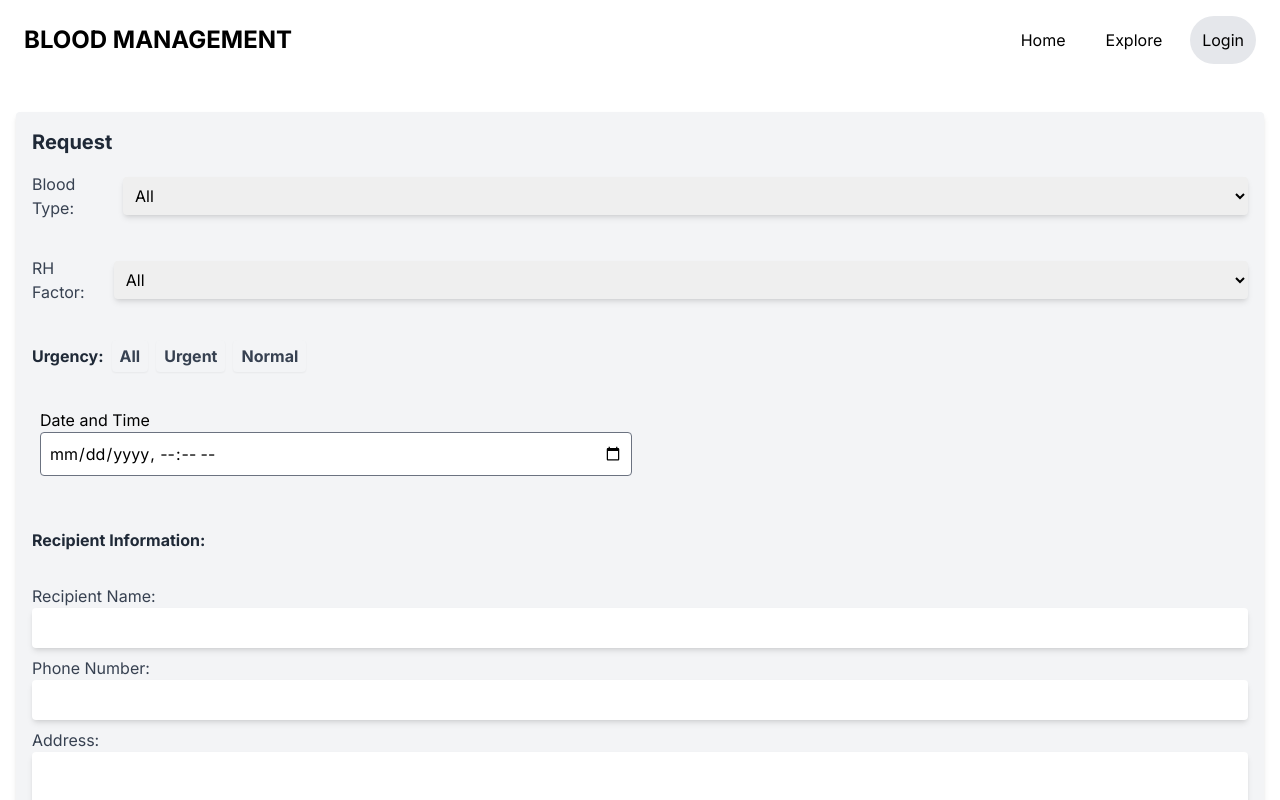
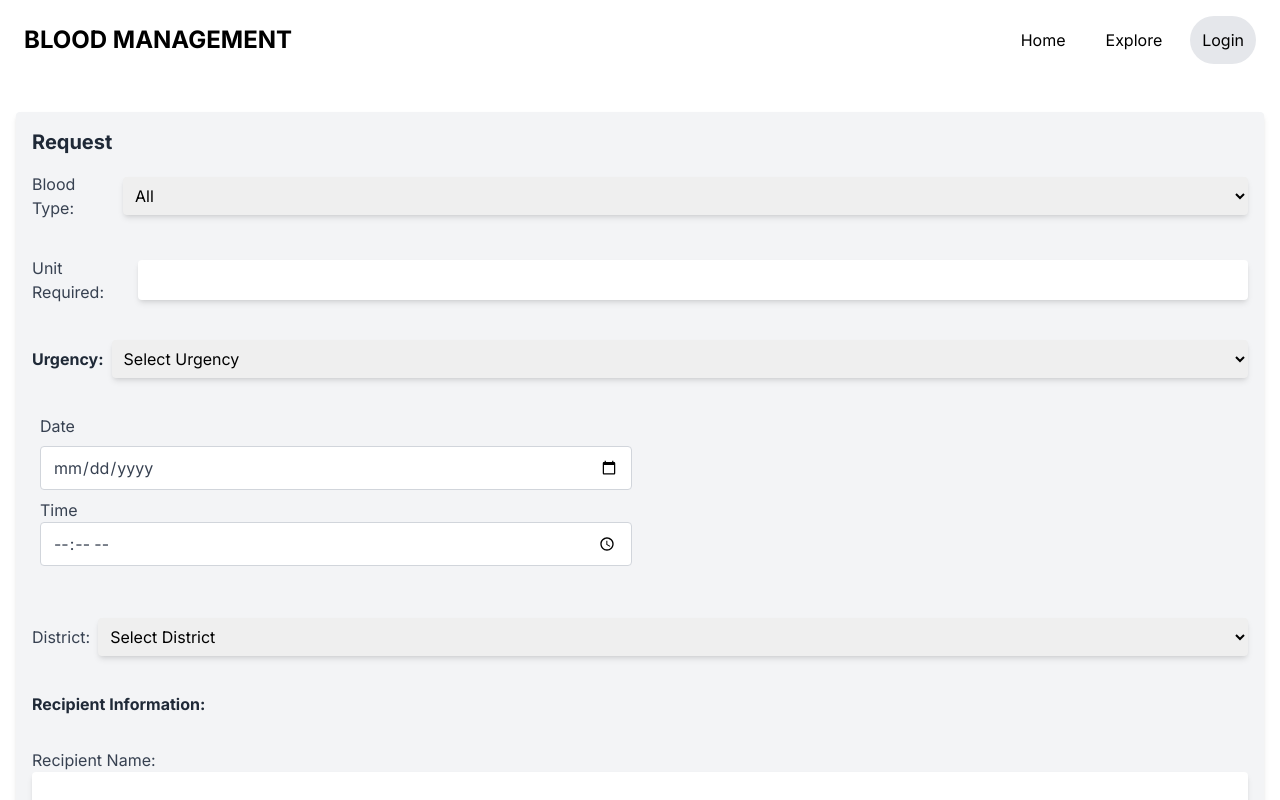
Before and after one commit to jogeorge26/blooddonation2, a Next.js app: page /request in a window 1280 px wide. Shown: the top 800 px of the page. Built offline with nearby package versions, Linux system fonts and the light colour scheme.

Commit message:
request data reviving completed

```diff
--- a/app/register/page.js
+++ b/app/register/page.js
@@ -24,6 +24,7 @@ const DonorRegistration = () => {
     console.log(formData);
     //history.push('/dashboard'); // Redirect to dashboard after successful registration
   };
+
 
   return (
     <div class="container m-auto bg-red-500 text-white p-4">
--- a/app/request/page.js
+++ b/app/request/page.js
@@ -2,18 +2,38 @@
 import React from "react";
 import { useState } from "react";
 
-function BloodDonorConnectPage() {
+function BloodRequestPage() {
   const [formData, setFormData] = useState({
-    name: "",
-    email: "",
-    phone: "",
-    bloodGroup: "",
-    lastDonationDate: "",
-    DOB: "",
+    bloodgroup: "",
+    unite: "",
+    urgency: "",
+    date: "",
+    time: "",
+    rname: "",
+    rnumber: "",
+    raddr: "",
+    hospitalname: "",
+    hospitaladdr: "",
+    district: "",
   });
 
   const handleChange = (e) => {
     setFormData({ ...formData, [e.target.name]: e.target.value });
+  };
+
+  const submitHandel = (e) => {
+    alert("Your request has been submitted successfully");
+    console.log(formData.bloodgroup);
+    console.log(formData.unite);
+    console.log(formData.urgency);
+    console.log(formData.date);
+    console.log(formData.time);
+    console.log(formData.rname);
+    console.log(formData.raddr);
+    console.log(formData.rnumber);
+    console.log(formData.hospitalname);
+    console.log(formData.hospitaladdr);
+    console.log(formData.district);
   };
 
   return (
@@ -26,6 +46,8 @@ function BloodDonorConnectPage() {
               Blood Type:
             </label>
             <select
+              onChange={handleChange}
+              name="bloodgroup"
               id="bloodType"
               className="w-full rounded shadow-md p-2 focus:outline-none focus:ring-1 focus:ring-blue-500"
             >
@@ -41,59 +63,90 @@ function BloodDonorConnectPage() {
             </select>
           </div>
           <div className="flex items-center">
-            <label htmlFor="rhFactor" className="mr-2 text-gray-700">
-              RH Factor:
+            <label htmlFor="unit" className="mr-2 text-gray-700">
+              Unit Required:
+            </label>
+            <input
+              id="unit"
+              type="number" // Use type="number" for numeric input
+              name="unite" // Name changed to "unit"
+              className="w-full rounded shadow-md p-2 focus:outline-none focus:ring-1 focus:ring-blue-500"
+              onChange={handleChange}
+              min="0" // Set minimum value to 0 (positive number)
+              required // Make the input required
+            />
+          </div>
+
+          <div className="flex items-center">
+            <h3 className="text-base font-bold text-gray-800 mr-2">Urgency:</h3>
+            <select
+              id="urgency"
+              name="urgency"
+              className="w-full rounded shadow-md p-2 focus:outline-none focus:ring-1 focus:ring-blue-500"
+              onChange={handleChange}
+            >
+              <option value="">Select Urgency</option>
+              <option value="urgent">Urgent</option>
+              <option value="normal">Normal</option>
+            </select>
+          </div>
+
+          {/* Time */}
+          <div className="flex flex-col w-full md:w-1/2 px-2 mb-4">
+            <label htmlFor="date" className="block text-gray-700 mb-2">
+              Date
+            </label>
+            <input
+              id="date"
+              type="date"
+              name="date"
+              value={formData.date}
+              onChange={handleChange}
+              required
+              className="w-full rounded border border-gray-300 px-3 py-2 text-gray-700 focus:outline-none focus:ring-1 focus:ring-blue-500"
+            />
+            <label htmlFor="time" className="block text-gray-700 mt-2">
+              Time
+            </label>
+            <input
+              id="time"
+              type="time"
+              name="time"
+              value={formData.time}
+              onChange={handleChange}
+              required
+              className="w-full rounded border border-gray-300 px-3 py-2 text-gray-700 focus:outline-none focus:ring-1 focus:ring-blue-500"
+            />
+          </div>
+          {/* Diatrict selection */}
+          <div className="flex items-center">
+            <label htmlFor="district" className="mr-2 text-gray-700">
+              District:
             </label>
             <select
-              id="unit"
+              id="district"
+              name="district"
               className="w-full rounded shadow-md p-2 focus:outline-none focus:ring-1 focus:ring-blue-500"
+              onChange={handleChange}
             >
-              <option value="">All</option>
-              <option value="positive">Positive</option>
-              <option value="negative">Negative</option>
+              <option value="">Select District</option>
+              <option value="alappuzha">Alappuzha</option>
+              <option value="ernakulam">Ernakulam</option>
+              <option value="idukki">Idukki</option>
+              <option value="kannur">Kannur</option>
+              <option value="kasaragod">Kasaragod</option>
+              <option value="kollam">Kollam</option>
+              <option value="kottayam">Kottayam</option>
+              <option value="kozhikode">Kozhikode</option>
+              <option value="malappuram">Malappuram</option>
+              <option value="palakkad">Palakkad</option>
+              <option value="pathanamthitta">Pathanamthitta</option>
+              <option value="thrissur">Thrissur</option>
+              <option value="thiruvananthapuram">Thiruvananthapuram</option>
+              <option value="wayanad">Wayanad</option>
             </select>
           </div>
-          <div className="flex items-center">
-            <h3 className="text-base font-bold text-gray-800 mr-2">Urgency:</h3>
-            <div className="flex gap-2">
-              <button
-                type="button"
-                className="bg-gray-100 hover:bg-gray-200 text-gray-700 font-bold py-1 px-2 rounded shadow-sm focus:outline-none focus:ring-1 focus:ring-offset-2 focus:ring-gray-500"
-                value="all"
-              >
-                All
-              </button>
-              <button
-                type="button"
-                className="bg-gray-100 hover:bg-gray-200 text-gray-700 font-bold py-1 px-2 rounded shadow-sm focus:outline-none focus:ring-1 focus:ring-offset-2 focus:ring-gray-500"
-                value="urgent"
-              >
-                Urgent
-              </button>
-              <button
-                type="button"
-                className="bg-gray-100 hover:bg-gray-200 text-gray-700 font-bold py-1 px-2 rounded shadow-sm focus:outline-none focus:ring-1 focus:ring-offset-2 focus:ring-gray-500"
-                value="normal"
-              >
-                Normal
-              </button>
-            </div>
-          </div>
-          {/* Time */}
-          <div class="w-full md:w-1/2 px-2 mb-4">
-            <label for="lastDonationDate" class="block">
-              Date and Time
-            </label>
-            <input
-              id="lastDonationDate"
-              type="datetime-local"
-              name="lastDonationDate"
-              value={formData.DOB}
-              onChange={handleChange}
-              required
-              class="input-field col s6 w-full text-black border border-gray-500 rounded p-2"
-            />
-          </div>
+
           {/* Additional filter options can be added here */}
           <div className="flex flex-col gap-8">
             <h3 className="text-base font-bold text-gray-800 mr-2">
@@ -107,7 +160,9 @@ function BloodDonorConnectPage() {
                 <input
                   type="text"
                   id="recipientName"
-                  name="recipientName"
+                  name="rname"
+                  value={formData.rname}
+                  onChange={handleChange}
                   className="w-full rounded shadow-md p-2 focus:outline-none focus:ring-1 focus:ring-blue-500"
                 />
               </div>
@@ -118,8 +173,10 @@ function BloodDonorConnectPage() {
                 </label>
                 <input
                   type="tel"
+                  value={formData.rnumber}
+                  onChange={handleChange}
                   id="recipientPhone"
-                  name="recipientPhone"
+                  name="rnumber"
                   className="w-full rounded shadow-md p-2 focus:outline-none focus:ring-1 focus:ring-blue-500"
                 />
               </div>
@@ -131,8 +188,10 @@ function BloodDonorConnectPage() {
                   Address:
                 </label>
                 <textarea
+                  value={formData.raddr}
+                  onChange={handleChange}
                   id="recipientAddress"
-                  name="recipientAddress"
+                  name="raddr"
                   rows="3"
                   className="w-full rounded shadow-md p-2 focus:outline-none focus:ring-1 focus:ring-blue-500"
                 ></textarea>
@@ -142,9 +201,11 @@ function BloodDonorConnectPage() {
                   Hosptial Name:
                 </label>
                 <input
+                  onChange={handleChange}
+                  value={formData.hospitalname}
                   type="text"
                   id="HosptialName"
-                  name="HosptialName"
+                  name="hospitalname"
                   rows="3"
                   className="w-full rounded shadow-md p-2 focus:outline-none focus:ring-1 focus:ring-blue-500"
                 />
@@ -157,8 +218,10 @@ function BloodDonorConnectPage() {
                   Hosptial Address:
                 </label>
                 <textarea
+                  onChange={handleChange}
+                  value={formData.hospitaladdr}
                   id="HosptialAddress"
-                  name="HosptialAddress"
+                  name="hospitaladdr"
                   rows="3"
                   className="w-full rounded shadow-md p-2 focus:outline-none focus:ring-1 focus:ring-blue-500"
                 ></textarea>
@@ -171,6 +234,8 @@ function BloodDonorConnectPage() {
           </div>
         </div>
         <button
+          // onSubmit={submitHandel}
+          onClick={submitHandel}
           type="submit"
           className="bg-red-500 hover:bg-red-600 text-white font-bold py-2 rounded shadow-md focus:outline-none focus:ring-2 focus:ring-offset-2 focus:ring-blue-500"
         >
@@ -181,4 +246,4 @@ function BloodDonorConnectPage() {
   );
 }
 
-export default BloodDonorConnectPage;
+export default BloodRequestPage;
```
